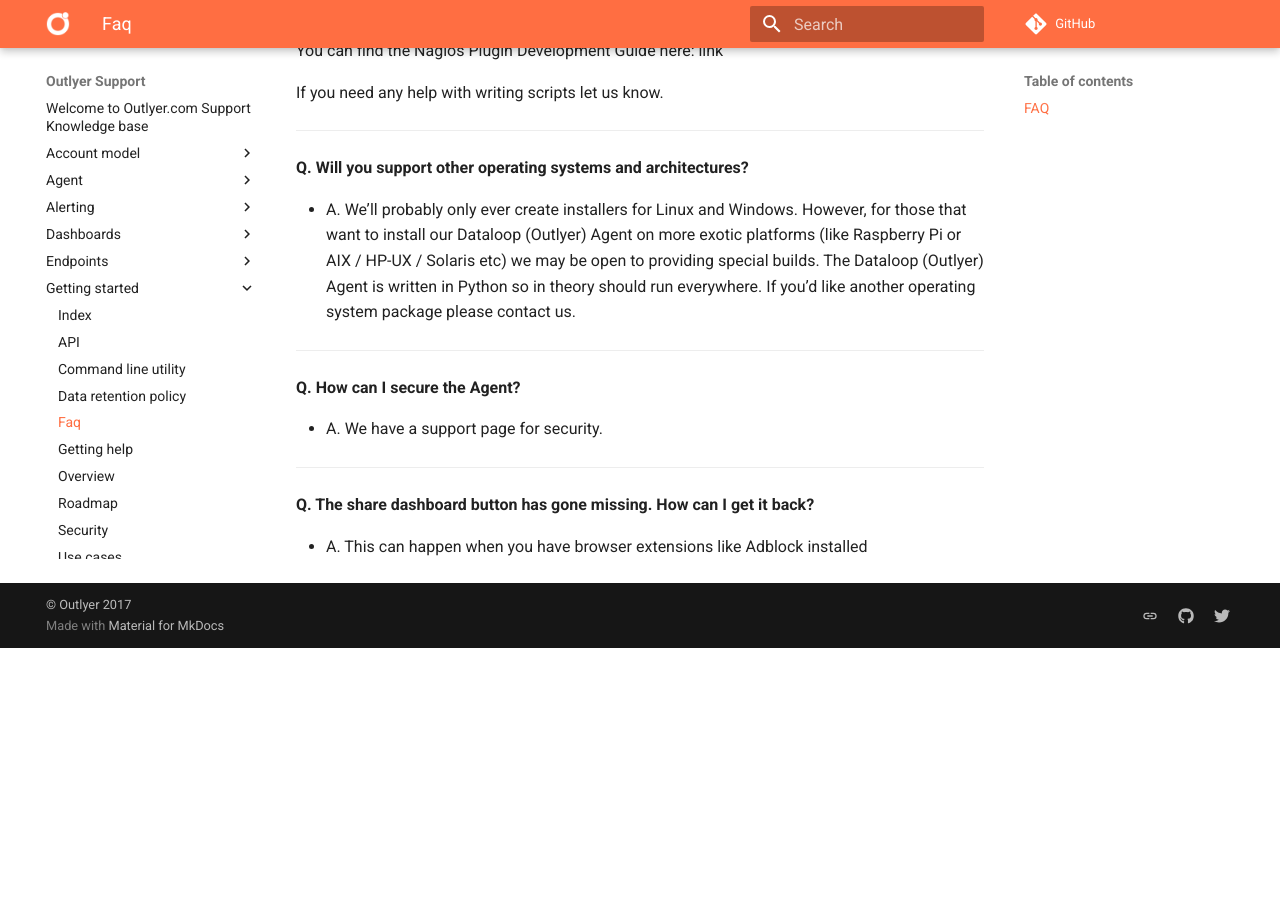
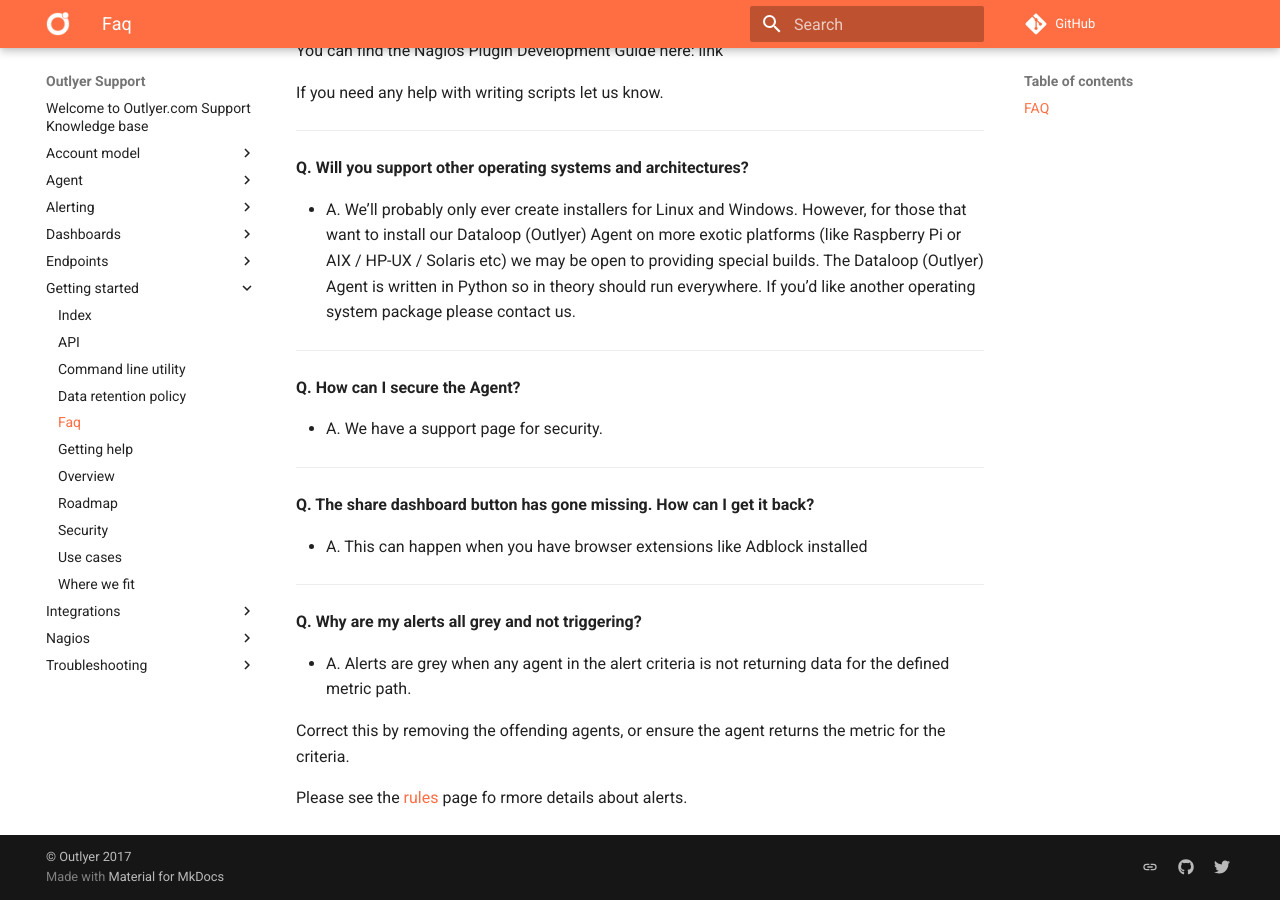
Before and after one commit to dataloop/dataloop-support, an MkDocs documentation site: the page built from docs/getting_started/faq.md, in a window 1280 px wide and 900 px high, scrolled down 3698 px. Built offline with MkDocs 1.6.1 and Material for MkDocs 9.7.7, drawn with Linux system fonts in a browser that asks for light colours; comment, search, counter and statistics services are not loaded; before the commit the page ends 4346 px from its top, so only the background shows below that.

Commit message:
faq for grey alerts

```diff
--- a/docs/getting_started/faq.md
+++ b/docs/getting_started/faq.md
@@ -144,3 +144,13 @@
 **Q. The share dashboard button has gone missing. How can I get it back?**
 
 * A. This can happen when you have browser extensions like Adblock installed
+
+- - -
+
+**Q. Why are my alerts all grey and not triggering?**
+
+* A. Alerts are grey when any agent in the alert criteria is not returning data for the defined metric path.
+
+Correct this by removing the offending agents, or ensure the agent returns the metric for the criteria.
+
+  Please see the [rules](/alerting/rules) page fo rmore details about alerts.
```
